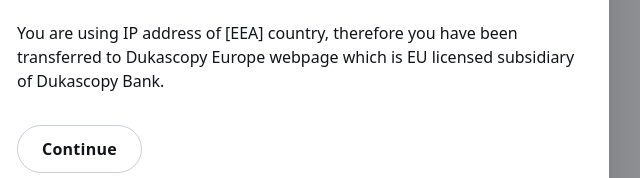
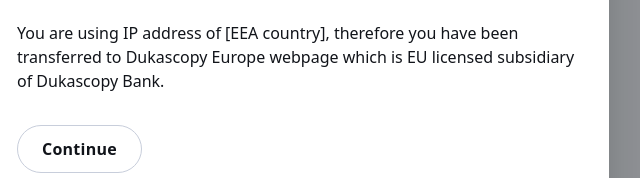
Before and after one commit to webdevkz/testpage, a plain HTML site: page index.html in a window 1280 px wide. Both pictures are taken after a click on the button "Open: Redirected". Shown: the part 331-509 px from the top of the page, 343-983 px from the left. Drawn offline with Linux system fonts and the light colour scheme.

Commit message:
Add files via upload

```diff
--- a/index.html
+++ b/index.html
@@ -31,14 +31,12 @@
     --typography-letter-spacing-label-medium: 0.25px;
   }
 
-  /* Page scaffold (для демо) */
   html,body{height:100%}
   body{
     margin:0; background:#F4F5F7; display:flex; flex-direction:column;
     align-items:center; justify-content:center; gap:24px; font-family:var(--typography-family-headline);
   }
 
-  /* Demo control buttons — очевидные */
   .demo-controls{ display:flex; gap:12px; }
   .demo-controls button{
     padding:12px 20px; border-radius:10px; border:0;
@@ -47,7 +45,6 @@
   }
   .demo-controls button:hover{ background:#005ec2; }
 
-  /* Backdrop */
   .backdrop{
     position:fixed; inset:0; display:none;
     align-items:center; justify-content:center;
@@ -55,7 +52,6 @@
   }
   .backdrop.is-open{ display:flex; }
 
-  /* Modal (адаптивный, как раньше) */
   .modal{
     position:relative;
     display:flex; flex-direction:column; gap:24px;
@@ -65,15 +61,13 @@
     box-shadow: var(--shadow-lg);
     max-width: 720px;
     width: min(92vw, 720px);
-    padding: 32px 32px 64px; /* нижний паддинг увеличен, чтобы футнот не лип к кнопкам */
+    padding: 32px 32px 64px;
   }
-  /* Немного уже для обоих окон */
   .modal.narrow{
     max-width: 560px;
     width: min(92vw, 560px);
   }
 
-  /* Заголовок и текст */
   .modal h2{
     margin:0;
     font-family: var(--typography-family-headline);
@@ -90,10 +84,8 @@
     gap: var(--vertical-between-text); align-self:stretch; text-align:left;
   }
 
-  /* Кнопки действий */
   .actions{ display:flex; gap:12px; margin-top:8px; }
 
-  /* To Dukascopy Europe (красная) */
   .btn-red{
     display:flex; min-width:72px; min-height:48px; padding:0 24px;
     justify-content:center; align-items:center; gap:8px;
@@ -108,7 +100,6 @@
     border:none; cursor:pointer;
   }
 
-  /* Continue (outline) */
   .btn-outline{
     display:flex; min-width:72px; min-height:48px; padding:0 24px;
     justify-content:center; align-items:center; gap:8px;
@@ -124,7 +115,6 @@
     cursor:pointer;
   }
 
-  /* See details + tooltip */
   .footnote{
     position:absolute; left:16px; bottom:14px;
     display:flex; align-items:center; gap:6px;
@@ -153,27 +143,24 @@
 </head>
 <body>
 
-  <!-- Кнопки для открытия конкретного модала -->
-  <div class="demo-controls" aria-hidden="true">
-    <button onclick="openModal('force')">Open: Redirected</button>
-    <button onclick="openModal('optional')">Open: Optional</button>
-  </div>
+<div class="demo-controls" aria-hidden="true">
+  <button onclick="openModal('force')">Open: Redirected</button>
+  <button onclick="openModal('optional')">Open: Optional</button>
+</div>
 
-  <!-- Контейнер модала -->
-  <div id="backdrop" class="backdrop" role="dialog" aria-modal="true" aria-labelledby="modal-title"></div>
+<div id="backdrop" class="backdrop" role="dialog" aria-modal="true" aria-labelledby="modal-title"></div>
 
 <script>
-  // Шаблоны двух модальных окон (оба с классом .narrow)
   const templates = {
     force: `
       <div class="modal narrow">
         <h2 id="modal-title">You’ve been redirected to Dukascopy Europe website</h2>
         <div class="stack">
-          <p>You are using IP address of [EEA] country, therefore you have been transferred to Dukascopy Europe webpage which is EU licensed subsidiary of Dukascopy Bank.</p>
+          <p>You are using IP address of [EEA country], therefore you have been transferred to Dukascopy Europe webpage which is EU licensed subsidiary of Dukascopy Bank.</p>
         </div>
 
         <div class="actions">
-          <button class="btn-outline" onclick="/* TODO: link to CH site */ closeModal()">Continue</button>
+          <button class="btn-outline" onclick="closeModal()">Continue</button>
         </div>
 
         <div class="footnote" tabindex="0">
@@ -189,13 +176,13 @@
       <div class="modal narrow">
         <h2 id="modal-title">Continue with Dukascopy Europe?</h2>
         <div class="stack">
-          <p>It seems that you are located in [EEA country] and are about to access our website for Switzerland. We recommend visiting the Dukascopy Europe webpage — our EU-licensed subsidiary of Dukascopy Bank.</p>
-          <p>By clicking "Continue", you confirm that you have read the legal information and are accessing the website of Dukascopy Bank SA on your own initiative, without any solicitation from Dukascopy Bank SA.</p>
+          <p>It seems that you are located in [EEA country] and are about to access our website for Switzerland. As you are located in the EEA, we recommend visiting the Dukascopy Europe webpage — our EU-licensed subsidiary of Dukascopy Bank.</p>
+          <p>By clicking "Continue", you confirm that you are proceeding to the website of Dukascopy Bank SA on your own initiative, without any solicitation from Dukascopy Bank SA.</p>
         </div>
 
         <div class="actions">
-          <button class="btn-outline" onclick="/* TODO: link to CH site */ closeModal()">Continue</button>
-          <button class="btn-red" onclick="/* TODO: link to EU site */ closeModal()">To Dukascopy Europe</button>
+          <button class="btn-outline" onclick="closeModal()">Continue</button>
+          <button class="btn-red" onclick="closeModal()">To Dukascopy Europe</button>
         </div>
 
         <div class="footnote" tabindex="0">
@@ -214,7 +201,6 @@
   function openModal(kind){
     backdrop.innerHTML = templates[kind] || '';
     backdrop.classList.add('is-open');
-    // Фокус на первую кнопку для UX
     queueMicrotask(()=>backdrop.querySelector('.btn-outline,.btn-red')?.focus());
   }
 
@@ -223,12 +209,8 @@
     backdrop.innerHTML = '';
   }
 
-  // Закрытие по ESC и клику по фону
   document.addEventListener('keydown', e=>{ if(e.key==='Escape') closeModal(); });
   backdrop.addEventListener('click', e=>{ if(e.target===backdrop) closeModal(); });
-
-  // Для быстрой проверки раскомментируй:
-  // openModal('force');
 </script>
 </body>
 </html>
```
